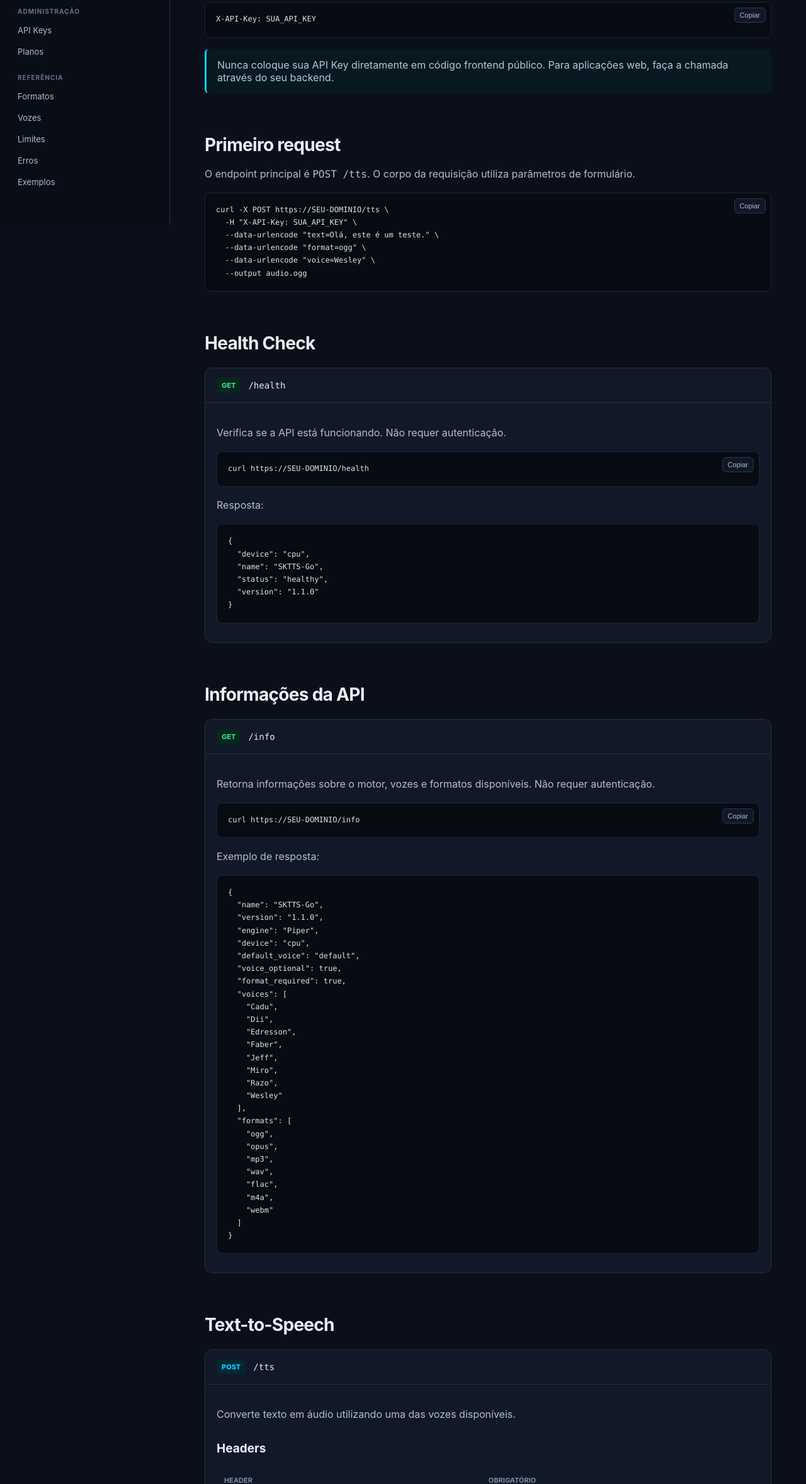
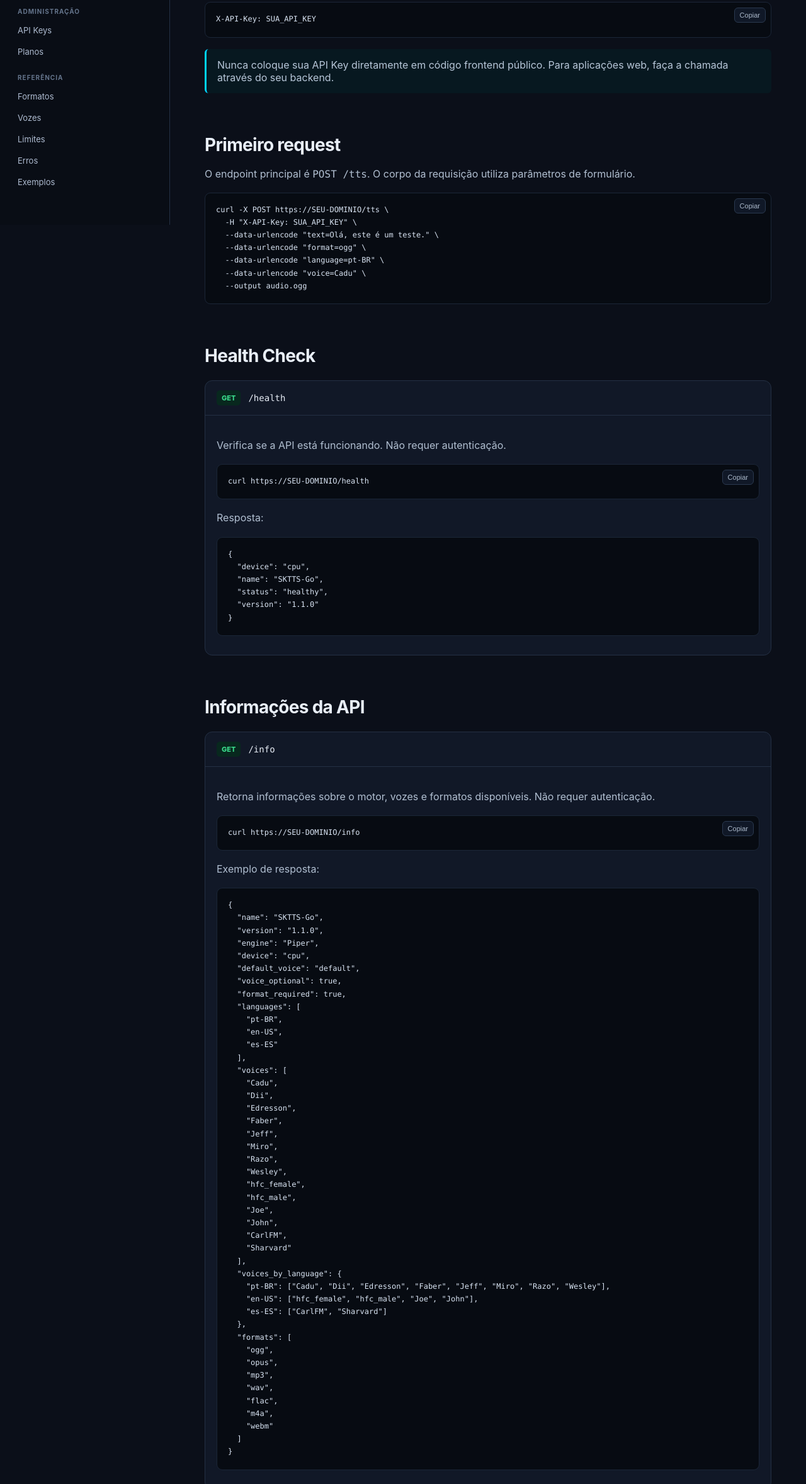
Before and after one commit to Wesleybarroso/sktts-go, a plain HTML site: page docs/index.html in a window 1280 px wide. Shown: the part 443-2800 px from the top of the page at 63% size. Drawn offline with Linux system fonts and the light colour scheme.

Commit message:
docs: update multilingual Piper voices

```diff
--- a/docs/index.html
+++ b/docs/index.html
@@ -401,7 +401,8 @@
   -H "X-API-Key: SUA_API_KEY" \
   --data-urlencode "text=Olá, este é um teste." \
   --data-urlencode "format=ogg" \
-  --data-urlencode "voice=Wesley" \
+  --data-urlencode "language=pt-BR" \
+  --data-urlencode "voice=Cadu" \
   --output audio.ogg</code></pre>
 
 </section>
@@ -470,6 +471,11 @@
   "default_voice": "default",
   "voice_optional": true,
   "format_required": true,
+  "languages": [
+    "pt-BR",
+    "en-US",
+    "es-ES"
+  ],
   "voices": [
     "Cadu",
     "Dii",
@@ -478,8 +484,19 @@
     "Jeff",
     "Miro",
     "Razo",
-    "Wesley"
+    "Wesley",
+    "hfc_female",
+    "hfc_male",
+    "Joe",
+    "John",
+    "CarlFM",
+    "Sharvard"
   ],
+  "voices_by_language": {
+    "pt-BR": ["Cadu", "Dii", "Edresson", "Faber", "Jeff", "Miro", "Razo", "Wesley"],
+    "en-US": ["hfc_female", "hfc_male", "Joe", "John"],
+    "es-ES": ["CarlFM", "Sharvard"]
+  },
   "formats": [
     "ogg",
     "opus",
@@ -548,6 +565,12 @@
 </tr>
 
 <tr>
+<td><code>language</code></td>
+<td>Não</td>
+<td>Idioma da voz: <code>pt-BR</code>, <code>en-US</code> ou <code>es-ES</code>.</td>
+</tr>
+
+<tr>
 <td><code>voice</code></td>
 <td>Não</td>
 <td>Voz utilizada na síntese.</td>
@@ -560,7 +583,8 @@
   -H "X-API-Key: SUA_API_KEY" \
   --data-urlencode "text=Olá, seja bem-vindo à SKTTS-Go." \
   --data-urlencode "format=ogg" \
-  --data-urlencode "voice=Wesley" \
+  --data-urlencode "language=pt-BR" \
+  --data-urlencode "voice=Cadu" \
   --output audio.ogg</code></pre>
 
 <div class="note">
```
